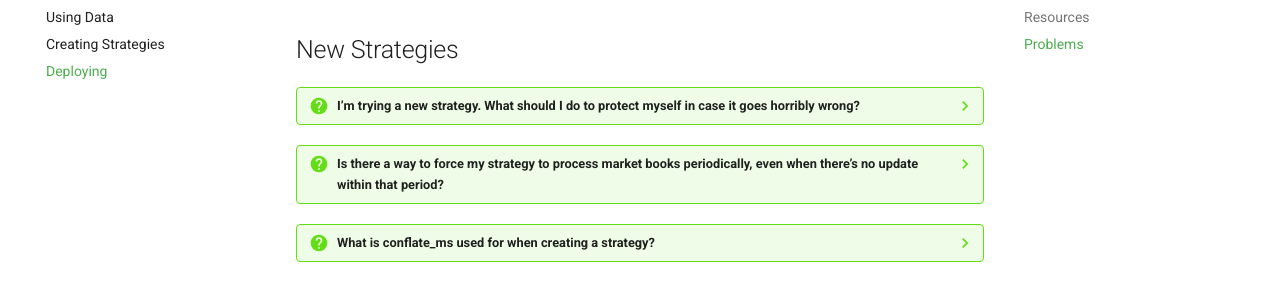
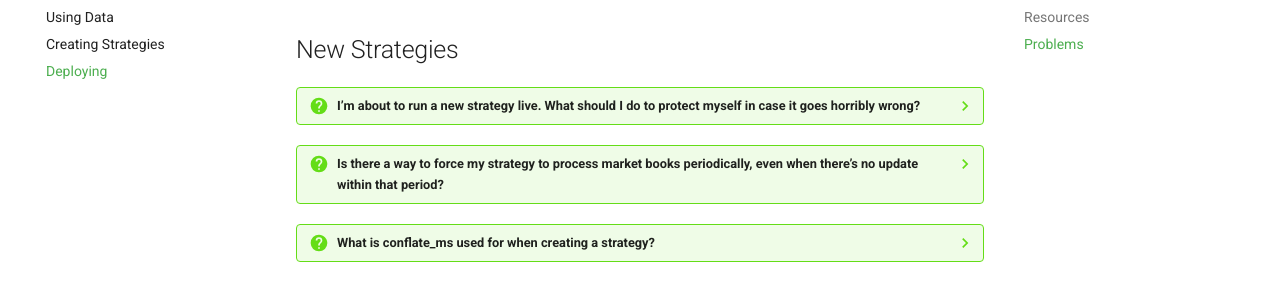
Before and after one commit to betcode-org/faq, an MkDocs documentation site: the page built from docs/deploying-strategies.md, in a window 1280 px wide. Shown: the part 148-438 px from the top of the page. Built offline with MkDocs 1.6.1 and Material for MkDocs 9.7.7, drawn with Linux system fonts in a browser that asks for light colours.

Commit message:
Fix typos and dodgy grammar. Improve code highlighting.

```diff
--- a/docs/deploying-strategies.md
+++ b/docs/deploying-strategies.md
@@ -1,10 +1,10 @@
 # Deploying Strategies
 
 ## New Strategies
-??? question "I’m trying a new strategy. What should I do to protect myself in case it goes horribly wrong?"
-    Before runnig a new strategy live, it is recommended that you paper trade for a short period. Assuming you've backtested properly, it should work with similar results. However, it's a good way to uncover any environmental differences.
+??? question "I’m about to run a new strategy live. What should I do to protect myself in case it goes horribly wrong?"
+    Before running a new strategy live, it is recommended that you paper trade for a short period. Assuming you've backtested properly, it should work with similar results. However, it's a good way to uncover any environmental differences.
 
-    When you're ready to trade with real money, you may want to protect yourself by limiting the amount of funds in your account. One way to do this without actually withdrawing funds from Betfair, is to temporarily transfer any surplus from the account's "Main Wallet" to the "Exchange Games Wallet" where it can be parked until you are cofident that the strategy won't run rampant.
+    When you're ready to trade with real money, you may want to protect yourself by limiting the amount of funds in your account. One way to do this without actually withdrawing funds from Betfair, is to temporarily transfer any surplus from the account's "Main Wallet" to the "Exchange Games Wallet" where it can be parked until you are confident that the strategy won't run rampant.
 
 ??? question "Is there a way to force my strategy to process market books periodically, even when there’s no update within that period?"
     There is. You can set the streaming_timeout parameter for your strategy and it will force an update after the specified number of seconds.
--- a/mkdocs.yml
+++ b/mkdocs.yml
@@ -18,3 +18,6 @@
 
 markdown_extensions:
   - pymdownx.details
+  - pymdownx.inlinehilite
+  - pymdownx.snippets
+  - pymdownx.superfences
```
Also changed, not shown: other parts of docs/deploying-strategies.md (+1 -1 lines), docs/developing-and-testing-strategies.md (+10 -8 lines), docs/getting-started.md (+3 -3 lines), docs/index.md (+1 -1 lines), docs/using-data.md (+9 -9 lines).
